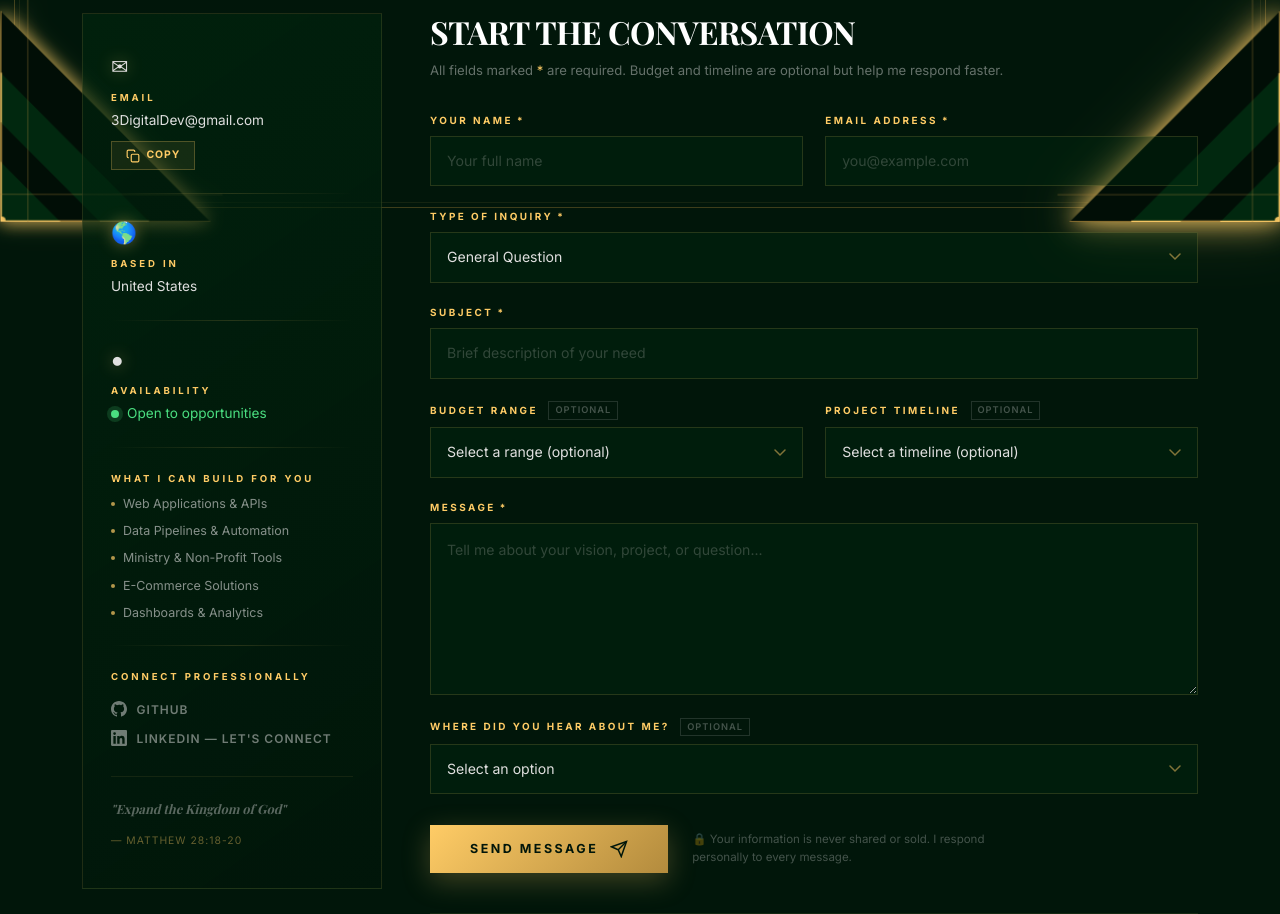
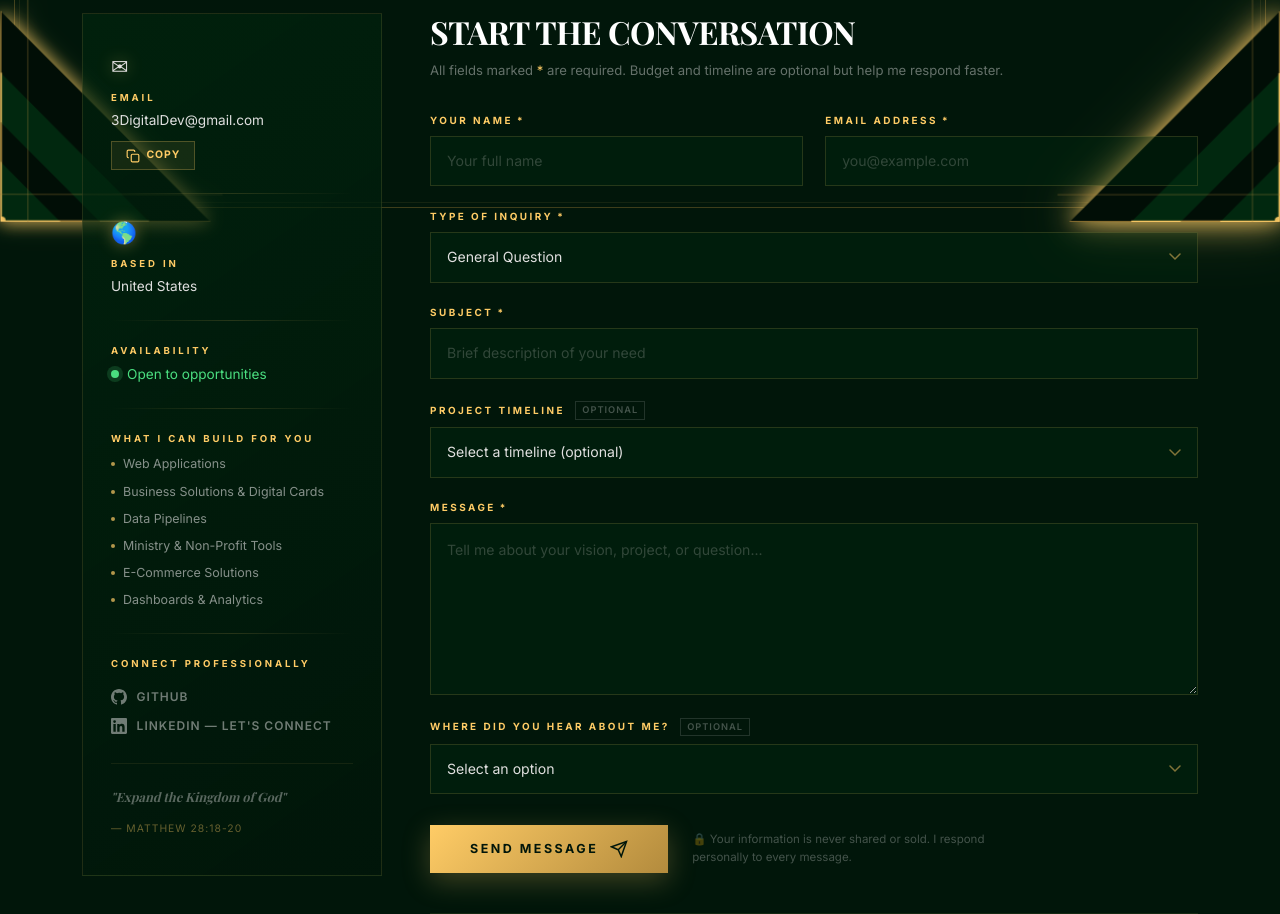
Before and after one commit to gaylelemuel-bit/3DPortfolio, a Django app: page /contact/ in a window 1280 px wide. Shown: the part 578-1492 px from the top of the page. Run offline with Django 5.2, Linux system fonts and the light colour scheme; some web fonts are replaced.

Commit message:
V1 updates

```diff
--- a/templates/pages/contact.html
+++ b/templates/pages/contact.html
@@ -49,7 +49,6 @@
         <div class="info-divider"></div>
 
         <div class="info-block">
-            <div class="info-icon">&#9679;</div>
             <div class="info-label">Availability</div>
             <div class="info-value availability-open">
                 <span class="availability-dot"></span> Open to opportunities
@@ -60,8 +59,9 @@
         <div class="info-block">
             <div class="info-label mb-2">What I Can Build For You</div>
             <ul class="services-list">
-                <li>Web Applications &amp; APIs</li>
-                <li>Data Pipelines &amp; Automation</li>
+                <li>Web Applications</li>
+                <li>Business Solutions &amp; Digital Cards</li>
+                <li>Data Pipelines</li>
                 <li>Ministry &amp; Non-Profit Tools</li>
                 <li>E-Commerce Solutions</li>
                 <li>Dashboards &amp; Analytics</li>
@@ -183,14 +183,6 @@
                 <div class="field-error">{{ form.subject.errors.0 }}</div>
                 {% endif %}
             </div>
-            <div class="form-row">
-                <div class="form-group">
-                    <label for="{{ form.budget.id_for_label }}" class="form-label-custom">
-                        {{ form.budget.label }}
-                        <span class="optional-tag">Optional</span>
-                    </label>
-                    {{ form.budget }}
-                </div>
                 <div class="form-group">
                     <label for="{{ form.timeline.id_for_label }}" class="form-label-custom">
                         {{ form.timeline.label }}
@@ -198,7 +190,6 @@
                     </label>
                     {{ form.timeline }}
                 </div>
-            </div>
             <div class="form-group">
                 <label for="{{ form.message.id_for_label }}" class="form-label-custom">
                     {{ form.message.label }} <span class="required-star">*</span>
```
Also changed, not shown: db.sqlite3.
